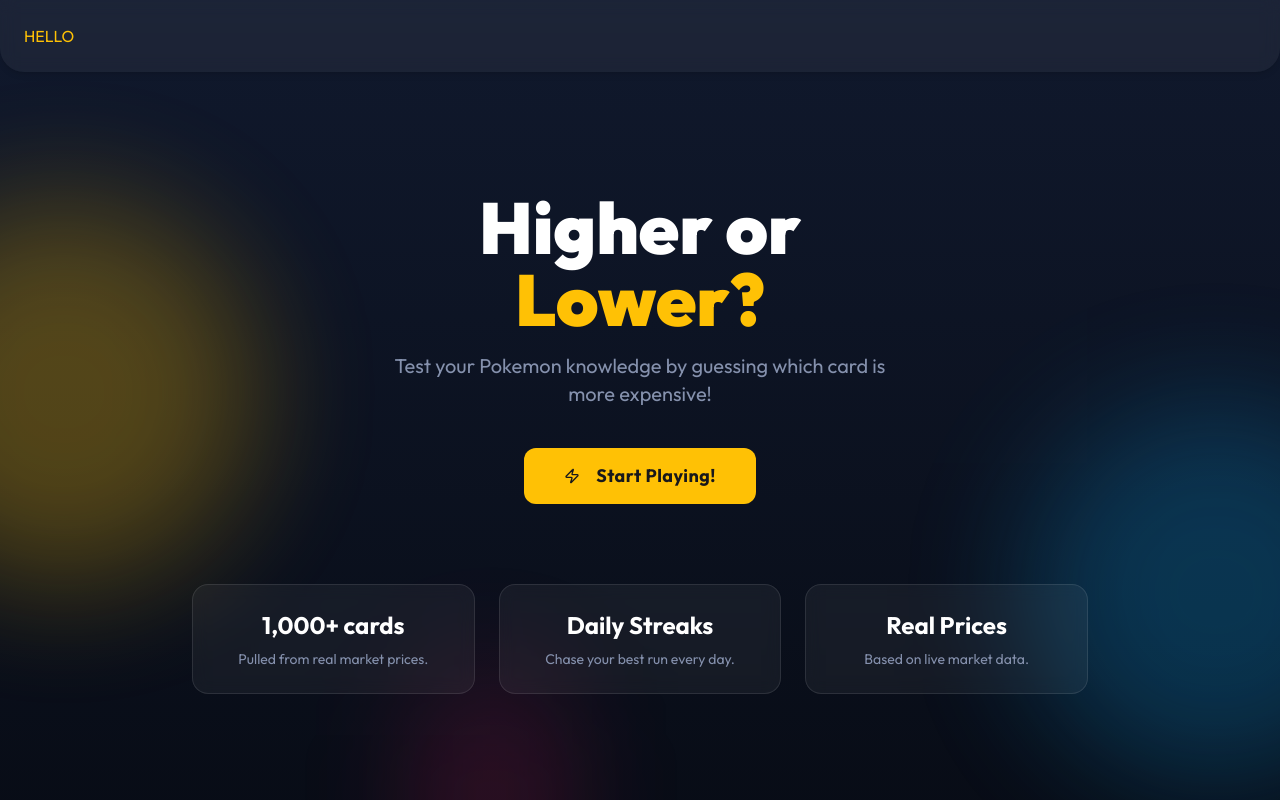
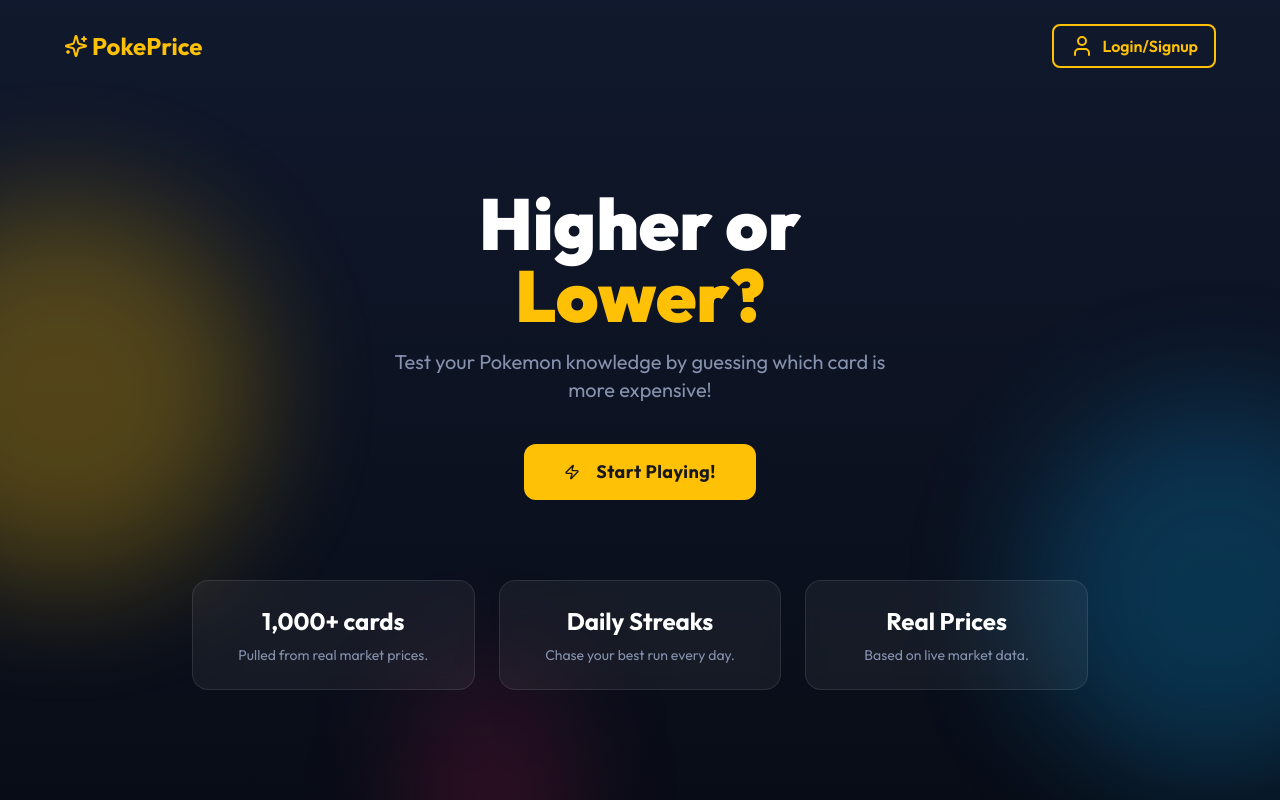
Before and after one commit to Jason10293/Pokemon-Higher-Lower, a Next.js app in the folder frontend/: page / in a window 1280 px wide. Built offline with nearby package versions, Linux system fonts and the light colour scheme.

Commit message:
feat: finish styling of header

```diff
--- /dev/null
+++ b/frontend/app/components/Header.tsx
@@ -0,0 +1,18 @@
+import { Sparkles, User } from "lucide-react";
+
+const Header = () => {
+  return (
+    <header className="flex justify-between p-6 px-16">
+      <div className="flex flex-row items-center gap-1">
+        <Sparkles className="text-primary" />
+        <p className="text-primary font-bold text-2xl">PokePrice</p>
+      </div>
+      <button className="flex flex-row gap-2 items-center border-2 border-primary bg-transparent text-primary hover:bg-primary font-semibold hover:text-black py-2 px-4 rounded-lg transition">
+        <User />
+        Login/Signup
+      </button>
+    </header>
+  );
+};
+
+export default Header;
--- a/frontend/app/page.tsx
+++ b/frontend/app/page.tsx
@@ -1,6 +1,7 @@
 import { Zap } from "lucide-react";
 import { Button } from "@/app/components/button";
 import Link from "next/link";
+import Header from "./components/Header";
 const featureCardData = [
   {
     key: "1",
@@ -18,9 +19,7 @@
 export default function HomePage() {
   return (
     <div className="min-h-screen gradient-hero relative overflow-hidden">
-      <header className="bg-white/5 backdrop-blur p-6 mb-12 rounded-b-3xl shadow-md">
-        <div className="text-primary">HELLO</div>
-      </header>
+      <Header />
       {/* Background decoration elements */}
       <div className="absolute inset-0 pointer-events-none">
         <div className="absolute top-1/4 -left-32 w-96 h-96 bg-primary/40 rounded-full blur-3xl animate-pulse" />
```
